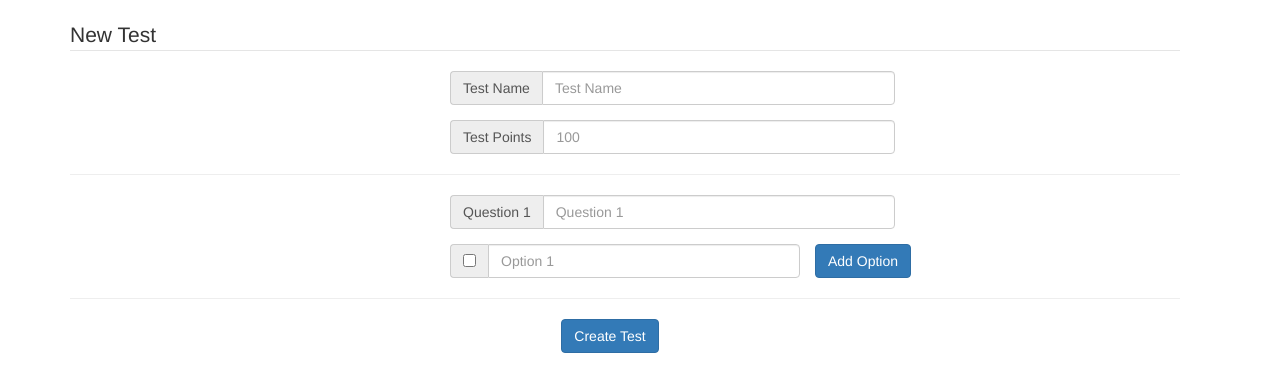
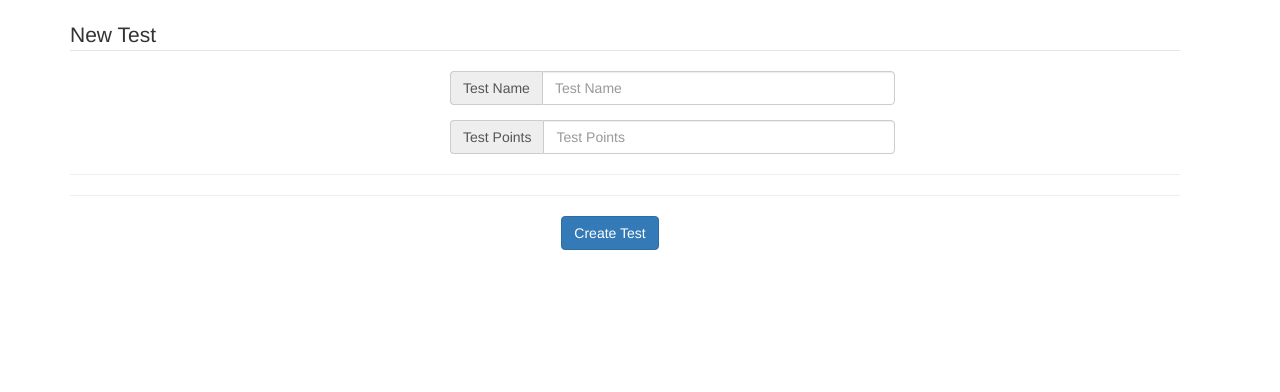
Before and after one commit to FoamCactus/DBProject, a Django app: page /new_test/ in a window 1280 px wide. Shown: the part 51-443 px from the top of the page. Run offline with Django 3.2, Linux system fonts and the light colour scheme; some libraries are stand-ins or nearby versions.

Commit message:
new_test page

```diff
--- a/templates/new_test.html
+++ b/templates/new_test.html
@@ -11,65 +11,33 @@ let total_questions = $('.question').length;
 let total_points = $("#TestPoints").val();
 
 $(document).ready(function(e){
-    $(".correctAnswer").change(function() {
-    console.log(this);
+	updateTotals();
+     $(".correctAnswer").change(function() {
+        var questionNumber = $(this).attr("class").split(' ')[1];
+		$('.correctAnswer').click(function() {
+            console.log("CHECKED " + this);
+	  			$('.options' +"."+questionNumber).not(this).prop('checked', false);
+		});
 	});
+
 });
 
-
-function addOption(questionNumber){
-    let thisOptionNumber = $(".options" + questionNumber + " .correctAnswer").length + 1;
-    $(".options"+questionNumber).append(`<br/><br/><label class="col-md-4 control-label" for="correctAnswer"></label>
-  <div class="col-md-4 option "` +  thisOptionNumber + `>
-    <div class="input-group">
-      <span class="input-group-addon">
-          <input class="correctAnswer ` + thisOptionNumber+ `" type="checkbox">
-      </span>
-      <input id="correctAnswer" name="correctAnswer" class="form-control" type="text" placeholder="Option ` + thisOptionNumber + `">
-    </div>
-  </div>`);
-    return false;
+function updateTotals() {
+    let total_questions = $('.question').length;
+	let total_points = $("#TestPoints").val();
 }
 
-
-</script>
-<form class="form-horizontal">
-<fieldset>
-
-<!-- Form Name -->
-<legend>New Test</legend>
-
+function addQuestion(questionNumber) {
+    $(".questionContainer").append(
+        `
+    <div class="question `+questionNumber+`" >
 <!-- Prepended text-->
 <div class="form-group">
-  <label class="col-md-4 control-label" for="prependedtext"></label>
+  <label class="col-md-4 control-label" for="Question`+questionNumber+`"></label>
   <div class="col-md-5">
     <div class="input-group">
-      <span class="input-group-addon">Test Name</span>
-      <input id="prependedtext" name="prependedtext" class="form-control" placeholder="Test Name" type="text">
-    </div>
-
-  </div>
-</div>
-
-<div class="form-group">
-  <label class="col-md-4 control-label" for="TestPoints"></label>
-  <div class="col-md-5">
-    <div class="input-group">
-      <span class="input-group-addon">Test Points</span>
-      <input id="TestPoints" name="TestPoints" class="form-control" placeholder="100" type="number">
-    </div>
-  </div>
-</div>
-    <hr/>
-
-<div class="question 1" >
-<!-- Prepended text-->
-<div class="form-group">
-  <label class="col-md-4 control-label" for="Question1"></label>
-  <div class="col-md-5">
-    <div class="input-group">
-      <span class="input-group-addon">Question 1</span>
-      <input id="Question1" name="Question1" class="form-control questionName 1" placeholder="Question 1" type="text">
+      <span class="input-group-addon">Question `+questionNumber+`</span>
+      <input id="Question`+questionNumber+`" name="Question`+questionNumber+`" class="form-control questionName `+questionNumber+`" placeholder="Question `+questionNumber+`" type="text">
     </div>
   </div>
 </div>
@@ -90,12 +58,61 @@ function addOption(questionNumber){
     </button>
 </div>
     </div>
+	`);
+}
 
+function addOption(questionNumber){
+    let thisOptionNumber = $(".options" + questionNumber + ".correctAnswer").length + 1;
+    $(".options"+questionNumber).append(`<br/><br/><label class="col-md-4 control-label" for="correctAnswer"></label>
+  <div class="col-md-4 option "` +  thisOptionNumber + `>
+    <div class="input-group">
+      <span class="input-group-addon">
+          <input class="correctAnswer ` + thisOptionNumber+ `" type="checkbox">
+      </span>
+      <input id="correctAnswer" name="correctAnswer" class="form-control" type="text" placeholder="Option ` + thisOptionNumber + `">
+    </div>
+  </div>`);
+    return false;
+}
+
+
+</script>
+<form class="form-horizontal" method="POST">
+<fieldset>
+
+<!-- Form Name -->
+<legend>New Test</legend>
+
+<!-- Prepended text-->
+<div class="form-group">
+  <label class="col-md-4 control-label" for="prependedtext"></label>
+  <div class="col-md-5">
+    <div class="input-group">
+      <span class="input-group-addon">Test Name</span>
+      <input id="prependedtext" name="prependedtext" class="form-control" placeholder="Test Name" type="text" required>
+    </div>
+
+  </div>
+</div>
+
+<div class="form-group">
+  <label class="col-md-4 control-label" for="TestPoints"></label>
+  <div class="col-md-5">
+    <div class="input-group">
+      <span class="input-group-addon">Test Points</span>
+      <input id="TestPoints" name="TestPoints" class="form-control" placeholder="Test Points" type="number" required>
+    </div>
+  </div>
+</div>
+    <hr/>
+     <div class="questionContainer">
+
+    </div>
     <hr/>
 
 <div class="form-group">
   <div class=" row col-md-12" align="center">
-        <button class="btn btn-primary">
+        <button type="submit" class="btn btn-primary">
     Create Test
     </button>
             </div>
```
